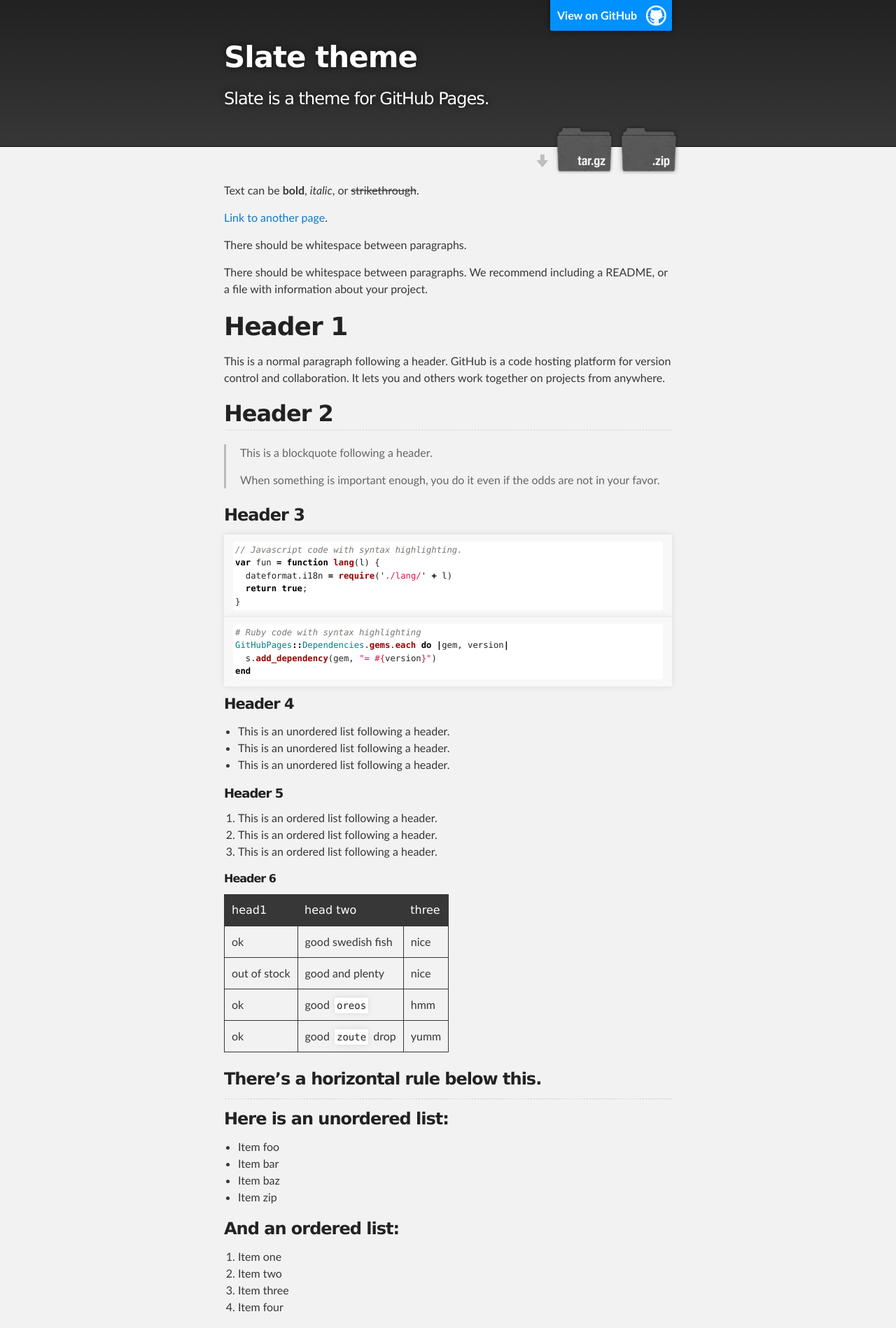
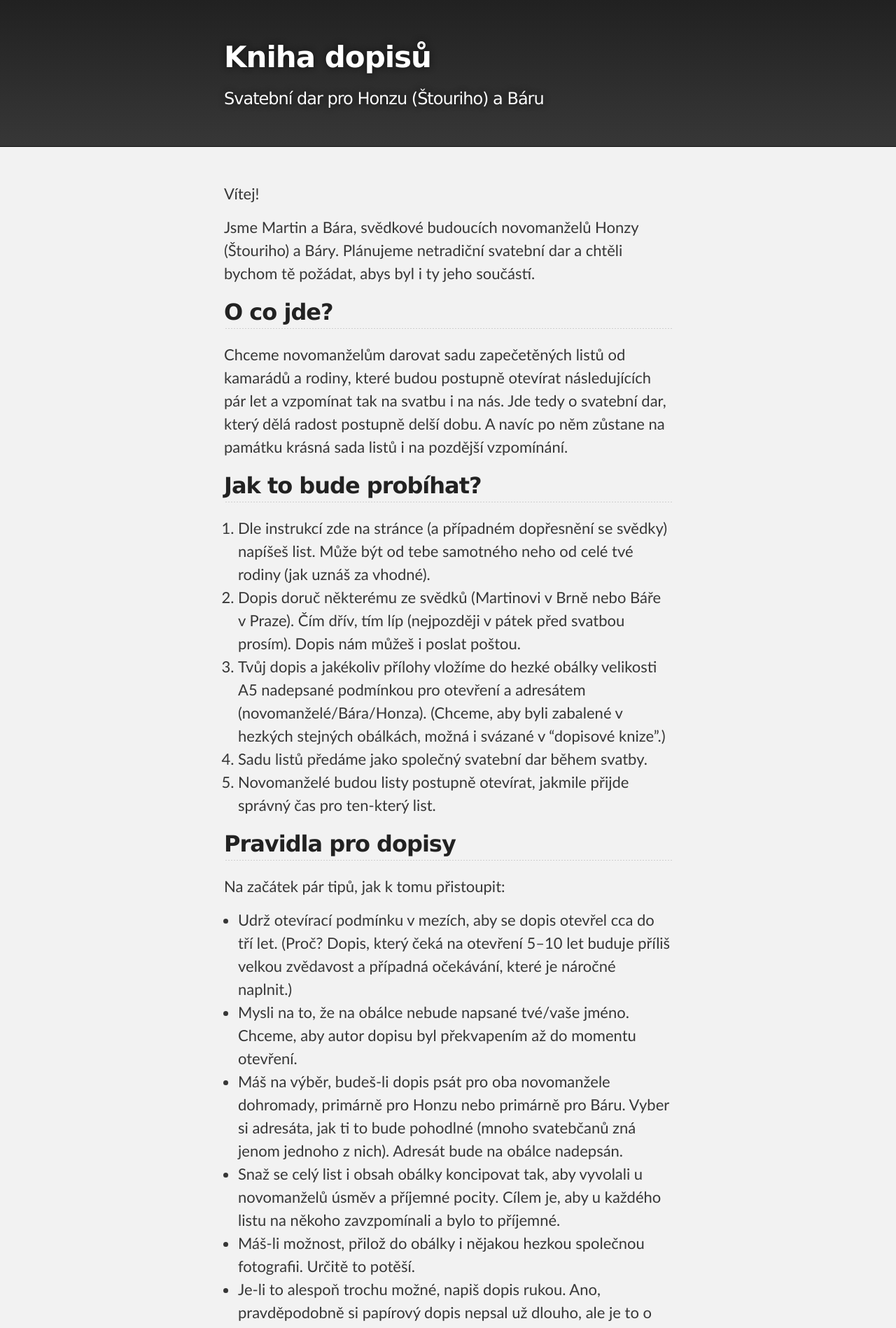
Before and after one commit to mukrop/dar-stouri-bara, a Jekyll site: the page built from index.md, in a window 1280 px wide. Shown: the top 1898 px of the page at 70% size. Built offline with Jekyll 4.4.1, drawn with Linux system fonts in a browser that asks for light colours; some of the changed text lies outside the part shown.

Commit message:
First version of the web content

````diff
--- a/_config.yml
+++ b/_config.yml
@@ -1,5 +1,3 @@
-title: Slate theme
-description: Slate is a theme for GitHub Pages.
-show_downloads: true
-google_analytics:
+title: Kniha dopisů
+description: Svatební dar pro Honzu (Štouriho) a Báru
 theme: jekyll-theme-slate
--- a/_layouts/default.html
+++ b/_layouts/default.html
@@ -16,19 +16,8 @@
     <!-- HEADER -->
     <div id="header_wrap" class="outer">
         <header class="inner">
-          {% if site.github.is_project_page %}
-            <a id="forkme_banner" href="{{ site.github.repository_url }}">View on GitHub</a>
-          {% endif %}
-
           <h1 id="project_title">{{ site.title | default: site.github.repository_name }}</h1>
           <h2 id="project_tagline">{{ site.description | default: site.github.project_tagline }}</h2>
-
-          {% if site.show_downloads %}
-            <section id="downloads">
-              <a class="zip_download_link" href="{{ site.github.zip_url }}">Download this project as a .zip file</a>
-              <a class="tar_download_link" href="{{ site.github.tar_url }}">Download this project as a tar.gz file</a>
-            </section>
-          {% endif %}
         </header>
     </div>
 
@@ -42,10 +31,7 @@
     <!-- FOOTER  -->
     <div id="footer_wrap" class="outer">
       <footer class="inner">
-        {% if site.github.is_project_page %}
-        <p class="copyright">{{ site.title | default: site.github.repository_name }} maintained by <a href="{{ site.github.owner_url }}">{{ site.github.owner_name }}</a></p>
-        {% endif %}
-        <p>Published with <a href="https://pages.github.com">GitHub Pages</a></p>
+        <p>Vytvořeno pomocí <a href="https://pages.github.com">GitHub Pages</a></p>
       </footer>
     </div>
   </body>
--- a/_sass/jekyll-theme-slate.scss
+++ b/_sass/jekyll-theme-slate.scss
@@ -47,7 +47,7 @@ body {
   box-sizing: border-box;
   color:#373737;
   background: #212121;
-  font-size: 16px;
+  font-size: 22px;
   font-family: 'Myriad Pro', Calibri, Helvetica, Arial, sans-serif;
   line-height: 1.5;
   -webkit-font-smoothing: antialiased;
--- a/index.md
+++ b/index.md
@@ -2,122 +2,68 @@
 layout: default
 ---
 
-Text can be **bold**, _italic_, or ~~strikethrough~~.
+Vítej!
 
-[Link to another page](./another-page.html).
+Jsme Martin a Bára, svědkové budoucích novomanželů Honzy (Štouriho) a Báry. Plánujeme netradiční svatební dar a chtěli bychom tě požádat, abys byl i ty jeho součástí.
 
-There should be whitespace between paragraphs.
+## O co jde?
 
-There should be whitespace between paragraphs. We recommend including a README, or a file with information about your project.
+Chceme novomanželům darovat sadu zapečetěných listů od kamarádů a rodiny, které budou postupně otevírat následujících pár let a vzpomínat tak na svatbu i na nás. Jde tedy o svatební dar, který dělá radost postupně delší dobu. A navíc po něm zůstane na památku krásná sada listů i na pozdější vzpomínání.
 
-# Header 1
+## Jak to bude probíhat?
 
-This is a normal paragraph following a header. GitHub is a code hosting platform for version control and collaboration. It lets you and others work together on projects from anywhere.
+1. Dle instrukcí zde na stránce (a případném dopřesnění se svědky) napíšeš list. Může být od tebe samotného neho od celé tvé rodiny (jak uznáš za vhodné).
+2. Dopis doruč některému ze svědků (Martinovi v Brně nebo Báře v Praze). Čím dřív, tím líp (nejpozději v pátek před svatbou prosím). Dopis nám můžeš i poslat poštou.
+3. Tvůj dopis a jakékoliv přílohy vložíme do hezké obálky velikosti A5 nadepsané podmínkou pro otevření a adresátem (novomanželé/Bára/Honza). (Chceme, aby byli zabalené v hezkých stejných obálkách, možná i svázané v "dopisové knize".)
+4. Sadu listů předáme jako společný svatební dar během svatby.
+5. Novomanželé budou listy postupně otevírat, jakmile přijde správný čas pro ten-který list.
 
-## Header 2
+## Pravidla pro dopisy
 
-> This is a blockquote following a header.
->
-> When something is important enough, you do it even if the odds are not in your favor.
+Na začátek pár tipů, jak k tomu přistoupit:
 
-### Header 3
+* Udrž otevírací podmínku v mezích, aby se dopis otevřel cca do tří let. (Proč? Dopis, který čeká na otevření 5–10 let buduje příliš velkou zvědavost a případná očekávání, které je náročné naplnit.)
+* Mysli na to, že na obálce nebude napsané tvé/vaše jméno. Chceme, aby autor dopisu byl překvapením až do momentu otevření.
+* Máš na výběr, budeš-li dopis psát pro oba novomanžele dohromady, primárně pro Honzu nebo primárně pro Báru. Vyber si adresáta, jak ti to bude pohodlné (mnoho svatebčanů zná jenom jednoho z nich). Adresát bude na obálce nadepsán.
+* Snaž se celý list i obsah obálky koncipovat tak, aby vyvolali u novomanželů úsměv a příjemné pocity. Cílem je, aby u každého listu na někoho zavzpomínali a bylo to příjemné.
+* Máš-li možnost, přilož do obálky i nějakou hezkou společnou fotografii. Určitě to potěší.
+* Je-li to alespoň trochu možné, napiš dopis rukou. Ano, pravděpodobně si papírový dopis nepsal už dlouho, ale je to o poznání osobnější než tištěný text.
+* Počítej s rozměrem A5 – větší věci musí být složené.
 
-```js
-// Javascript code with syntax highlighting.
-var fun = function lang(l) {
-  dateformat.i18n = require('./lang/' + l)
-  return true;
-}
-```
+Je však i několik věcí, které bychom tě chtěli poprosit nedělat:
 
-```ruby
-# Ruby code with syntax highlighting
-GitHubPages::Dependencies.gems.each do |gem, version|
-  s.add_dependency(gem, "= #{version}")
-end
-```
+* V listu se prosím vyvaruj dávání rad do manželského života. Nevíš, v jaké chvíli to budou číst a nemusí to být vhodné (snažme se to udržet pozitivní, případně příjemně nostalgické).
+* Také se prosím vyvaruj složitějších témat (v každé rodině nějaká máme), jak i tématu dětí (opět, nevíš kdy to budou číst a může to nevypálit dobře).
+* Předci jen půjde o obálku – prosím nevkládej jiné věci než ploché (list, fotografie a pod.).
 
-#### Header 4
+Jako otevírací podmínku pro svůj dopis si vyber jednu z následujících. Nemusíš se ji držet striktně, klidně si ji uprav, aby vyhovovala tobě i novomanželům, jak je znáš. Když si vybereš, dej nám vědět, kterou sis vybral, abychom ji mohli vyškrtnout pro ostatní.
+* Až se vrátíte ze svatební cesty
+* 100 dní od svatby
+* Na první výročí svatby
+* Na druhé výročí svatby
+* Na Vánoce
+* K datu XX. YY. 2023-2025 (vyber, máš-li specifické datum)
+* Na horách
+* Na Štourichatě
+* V divadle nebo divadelní kavárně
+* Až se bude Honzovi stýskat za kamarády
+* Až se bude Báře stýskat za kamarádkami
+* Až napadne první sníh
+* Až nebudete vědět, co s večerem
+* Až bude Honza sám doma a bude mít chuť otevřít dopis
+* Až bude Bára sama doma a bude mít chuť otevřít dopis
+* Během klidného slunečného sobotního rána
+* Až budete vybírat dobrý film na večer
+* V obyčejný den, až budete mít chuť otevřít dopis
+* Až dostanete chuť si něco dobrého uvařit (nebo ideálně den před tím :D)
+* Až bude chtít Honza sdílet s Bárou zážitky z mladosti
+* Až bude chtít Bára sdílet s Honzou zážitky z mladosti
+* Až vám dojde inspirace
+* Až budete plánovat výlet po Česku
+* Až budete plánovat výlet do Brna
+* Až budete plánovat výlet někde v Praze
+* (máš-li jiný specifický nápad, je to také možnost, ale prosím ověř si s námi, že to bude fungovat)
 
-*   This is an unordered list following a header.
-*   This is an unordered list following a header.
-*   This is an unordered list following a header.
+## Kontakt
 
-##### Header 5
-
-1.  This is an ordered list following a header.
-2.  This is an ordered list following a header.
-3.  This is an ordered list following a header.
-
-###### Header 6
-
-| head1        | head two          | three |
-|:-------------|:------------------|:------|
-| ok           | good swedish fish | nice  |
-| out of stock | good and plenty   | nice  |
-| ok           | good `oreos`      | hmm   |
-| ok           | good `zoute` drop | yumm  |
-
-### There's a horizontal rule below this.
-
-* * *
-
-### Here is an unordered list:
-
-*   Item foo
-*   Item bar
-*   Item baz
-*   Item zip
-
-### And an ordered list:
-
-1.  Item one
-1.  Item two
-1.  Item three
-1.  Item four
-
-### And a nested list:
-
-- level 1 item
-  - level 2 item
-  - level 2 item
-    - level 3 item
-    - level 3 item
-- level 1 item
-  - level 2 item
-  - level 2 item
-  - level 2 item
-- level 1 item
-  - level 2 item
-  - level 2 item
-- level 1 item
-
-### Small image
-
-![Octocat](https://github.githubassets.com/images/icons/emoji/octocat.png)
-
-### Large image
-
-![Branching](https://guides.github.com/activities/hello-world/branching.png)
-
-
-### Definition lists can be used with HTML syntax.
-
-<dl>
-<dt>Name</dt>
-<dd>Godzilla</dd>
-<dt>Born</dt>
-<dd>1952</dd>
-<dt>Birthplace</dt>
-<dd>Japan</dd>
-<dt>Color</dt>
-<dd>Green</dd>
-</dl>
-
-```
-Long, single-line code blocks should not wrap. They should horizontally scroll if they are too long. This line should be long enough to demonstrate this.
-```
-
-```
-The final element.
-```
+Nejsi-li si něčím jist, neváhej se obrátit na Báru (TODO kontakt) nebo Martina (martin.ukrop@gmail.com). Případně nám napiš zprávu či zavolej, podle toho, co je ti pohodlnější.
````
